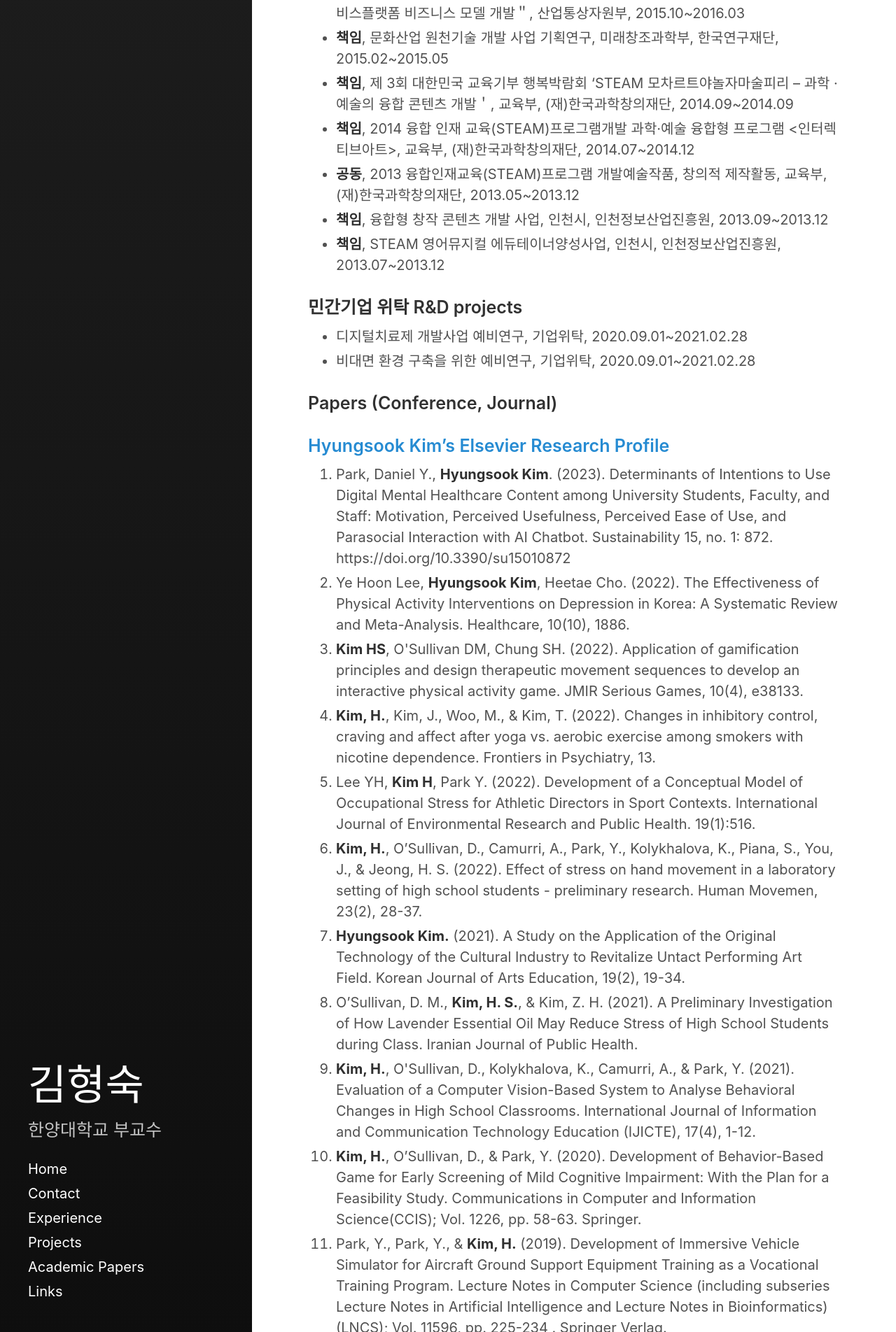
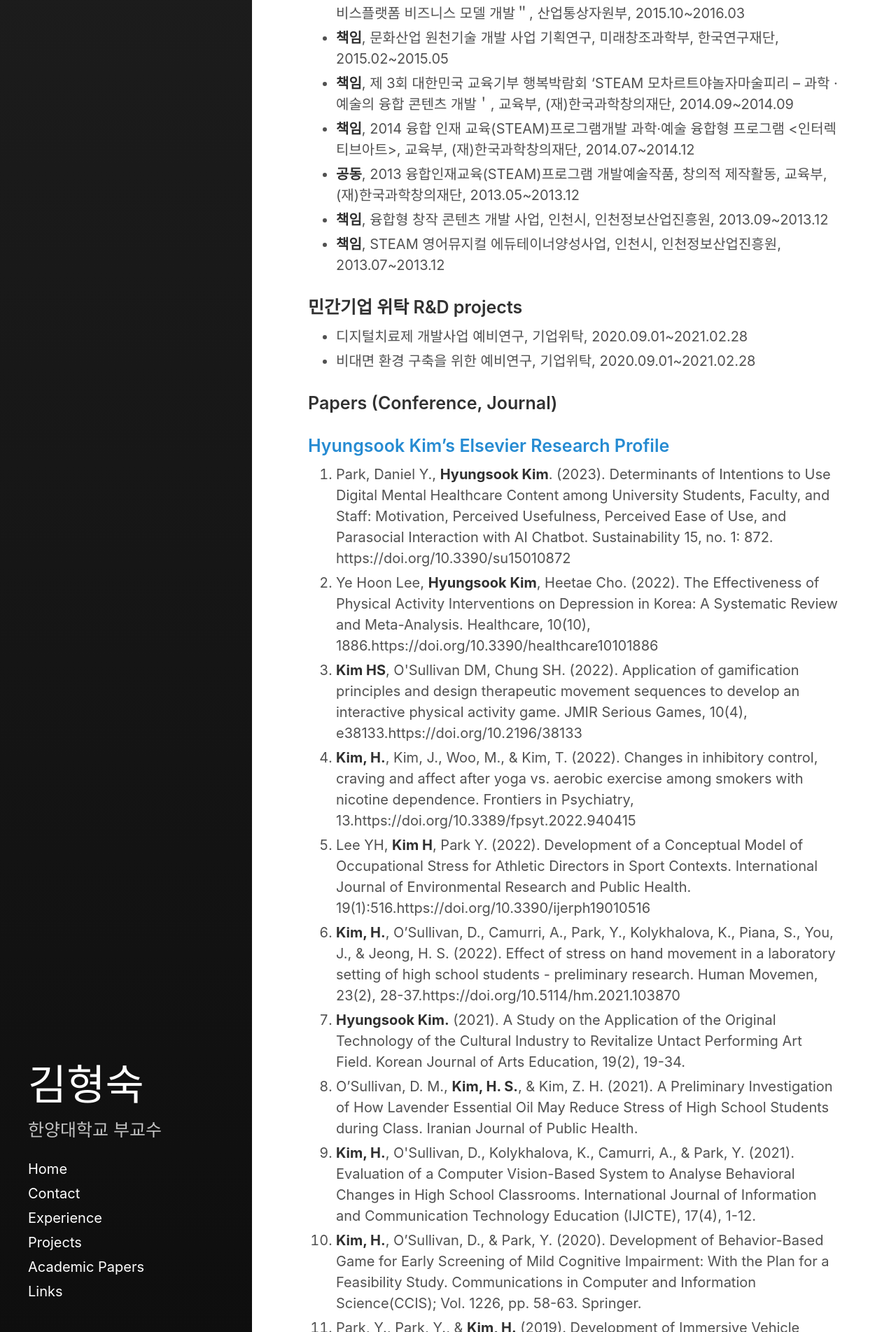
Before and after one commit to Rugger12/hyungsook, a Jekyll site: the page built from _posts/2022-12-29-about-me.md, in a window 1280 px wide. Shown: the part 3096-5000 px from the top of the page at 70% size. Built offline with Jekyll 4.4.1, drawn with Linux system fonts in a browser that asks for light colours; part of the change alters nothing that is shown.

Commit message:
Update 2022-12-29-about-me.md

```diff
--- a/_posts/2022-12-29-about-me.md
+++ b/_posts/2022-12-29-about-me.md
@@ -80,11 +80,11 @@ excerpt_separator:  <!--more-->
 
 <ol>
   <li>Park, Daniel Y., <strong>Hyungsook Kim</strong>. (2023). Determinants of Intentions to Use Digital Mental Healthcare Content among University Students, Faculty, and Staff: Motivation, Perceived Usefulness, Perceived Ease of Use, and Parasocial Interaction with AI Chatbot. Sustainability 15, no. 1: 872. https://doi.org/10.3390/su15010872</li>
-  <li>Ye Hoon Lee, <strong>Hyungsook Kim</strong>, Heetae Cho. (2022). The Effectiveness of Physical Activity Interventions on Depression in Korea: A Systematic Review and Meta-Analysis. Healthcare, 10(10), 1886.</li>
-  <li><strong>Kim HS</strong>, O'Sullivan DM, Chung SH. (2022). Application of gamification principles and design therapeutic movement sequences to develop an interactive physical activity game. JMIR Serious Games, 10(4), e38133.</li>
-  <li><strong>Kim, H.</strong>, Kim, J., Woo, M., & Kim, T. (2022). Changes in inhibitory control, craving and affect after yoga vs. aerobic exercise among smokers with nicotine dependence. Frontiers in Psychiatry, 13.</li>
-  <li>Lee YH, <strong>Kim H</strong>, Park Y. (2022). Development of a Conceptual Model of Occupational Stress for Athletic Directors in Sport Contexts. International Journal of Environmental Research and Public Health. 19(1):516.</li>
-  <li> <strong>Kim, H.</strong>, O’Sullivan, D., Camurri, A., Park, Y., Kolykhalova, K., Piana, S., You, J., & Jeong, H. S. (2022). Effect of stress on hand movement in a laboratory setting of high school students - preliminary research. Human Movemen, 23(2), 28-37.</li>
+  <li>Ye Hoon Lee, <strong>Hyungsook Kim</strong>, Heetae Cho. (2022). The Effectiveness of Physical Activity Interventions on Depression in Korea: A Systematic Review and Meta-Analysis. Healthcare, 10(10), 1886.https://doi.org/10.3390/healthcare10101886</li>
+  <li><strong>Kim HS</strong>, O'Sullivan DM, Chung SH. (2022). Application of gamification principles and design therapeutic movement sequences to develop an interactive physical activity game. JMIR Serious Games, 10(4), e38133.https://doi.org/10.2196/38133</li>
+  <li><strong>Kim, H.</strong>, Kim, J., Woo, M., & Kim, T. (2022). Changes in inhibitory control, craving and affect after yoga vs. aerobic exercise among smokers with nicotine dependence. Frontiers in Psychiatry, 13.https://doi.org/10.3389/fpsyt.2022.940415</li>
+  <li>Lee YH, <strong>Kim H</strong>, Park Y. (2022). Development of a Conceptual Model of Occupational Stress for Athletic Directors in Sport Contexts. International Journal of Environmental Research and Public Health. 19(1):516.https://doi.org/10.3390/ijerph19010516</li>
+  <li> <strong>Kim, H.</strong>, O’Sullivan, D., Camurri, A., Park, Y., Kolykhalova, K., Piana, S., You, J., & Jeong, H. S. (2022). Effect of stress on hand movement in a laboratory setting of high school students - preliminary research. Human Movemen, 23(2), 28-37.https://doi.org/10.5114/hm.2021.103870</li>
   <li> <strong>Hyungsook Kim.</strong> (2021). A Study on the Application of the Original Technology of the Cultural Industry to Revitalize Untact Performing Art Field. Korean Journal of Arts Education, 19(2), 19-34.</li>
   <li>O’Sullivan, D. M., <strong>Kim, H. S.</strong>, & Kim, Z. H. (2021). A Preliminary Investigation of How Lavender Essential Oil May Reduce Stress of High School Students during Class. Iranian Journal of Public Health.</li>
   <li><strong>Kim, H.</strong>, O'Sullivan, D., Kolykhalova, K., Camurri, A., & Park, Y. (2021). Evaluation of a Computer Vision-Based System to Analyse Behavioral Changes in High School Classrooms. International Journal of Information and Communication Technology Education (IJICTE), 17(4), 1-12.</li>
```
